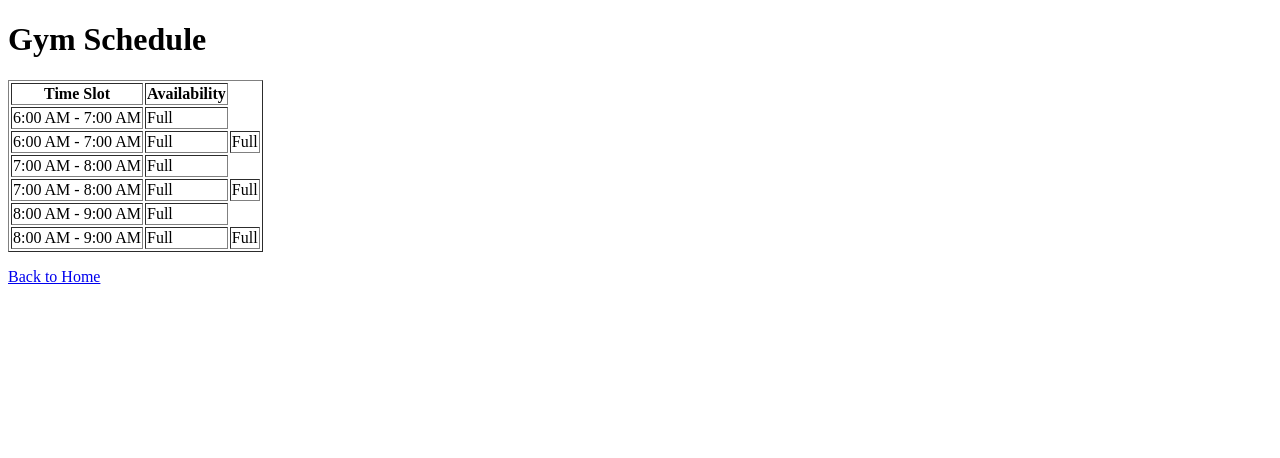
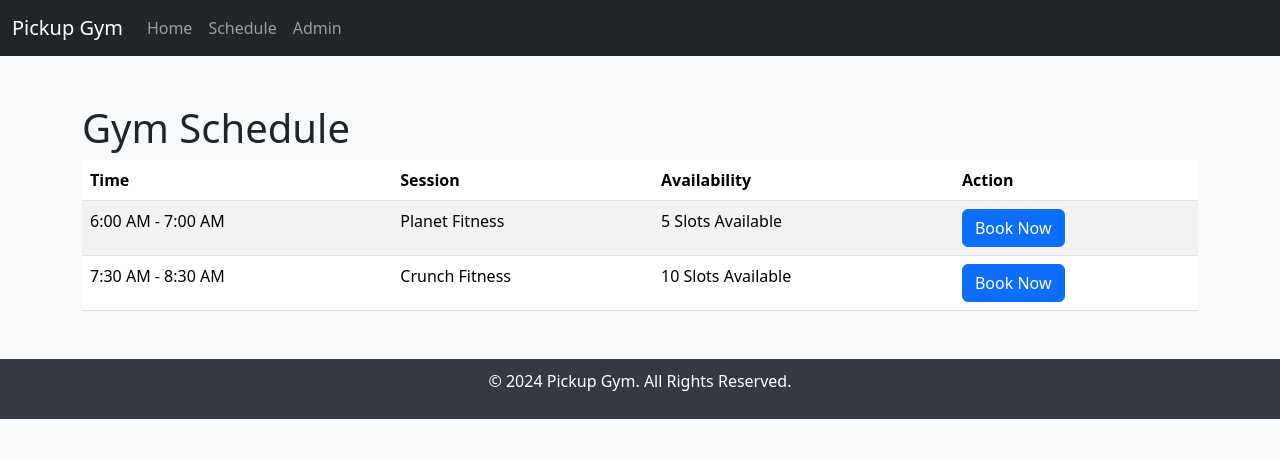
Before and after one commit to vedantparnaik/pickup_gym_website, a Flask app: page /schedule in a window 1280 px wide. Shown: the top 458 px of the page. Run offline with Flask 3, Linux system fonts and the light colour scheme; data comes from the database, SQL or seed files in the repository.

Commit message:
Updated About Us section and improved design

```diff
--- a/app.py
+++ b/app.py
@@ -1,7 +1,12 @@
-import sqlite3
-from flask import Flask, render_template
+from flask import Flask, render_template, request, redirect, url_for
 
 app = Flask(__name__)
+
+# Example schedule
+sessions = [
+    {"name": "Planet Fitness", "time": "6:00 AM - 7:00 AM", "slots": 5},
+    {"name": "Crunch Fitness", "time": "7:30 AM - 8:30 AM", "slots": 10},
+]
 
 @app.route("/")
 def home():
@@ -9,77 +14,17 @@ def home():
 
 @app.route("/schedule")
 def schedule():
-    # Connect to the database
-    conn = sqlite3.connect('gym_schedule.db')
-    cursor = conn.cursor()
+    return render_template("schedule.html", sessions=sessions)
 
-    # Fetch schedule data
-    cursor.execute("SELECT time_slot, availability FROM schedule")
-    schedule_data = cursor.fetchall()
-
-    conn.close()
-
-    return render_template("schedule.html", schedule=schedule_data)
-
-@app.route("/view_db")
-def view_db():
-    conn = sqlite3.connect('gym_schedule.db')
-    cursor = conn.cursor()
-    cursor.execute("SELECT * FROM schedule")
-    rows = cursor.fetchall()
-    conn.close()
-
-    # Render as an HTML table
-    html = "<h1>Database Contents</h1><table border='1'><tr><th>ID</th><th>Time Slot</th><th>Availability</th></tr>"
-    for row in rows:
-        html += f"<tr><td>{row[0]}</td><td>{row[1]}</td><td>{row[2]}</td></tr>"
-    html += "</table>"
-    return html
-
-from flask import request
-
-@app.route("/book_slot", methods=["POST"])
-def book_slot():
-    time_slot = request.form["time_slot"]
-
-    # Update availability in the database
-    conn = sqlite3.connect('gym_schedule.db')
-    cursor = conn.cursor()
-    cursor.execute("UPDATE schedule SET availability = ? WHERE time_slot = ?", ('Full', time_slot))
-    conn.commit()
-    conn.close()
-
-    return f"Successfully booked {time_slot}. <a href='/schedule'>Back to Schedule</a>"
-
-@app.route("/admin")
+@app.route("/admin", methods=["GET", "POST"])
 def admin():
-    conn = sqlite3.connect('gym_schedule.db')
-    cursor = conn.cursor()
-    cursor.execute("SELECT * FROM schedule")
-    schedule_data = cursor.fetchall()
-    conn.close()
-    return render_template("admin.html", schedule=schedule_data)
-
-
-@app.route("/edit_slot/<int:id>", methods=["GET", "POST"])
-def edit_slot(id):
-    conn = sqlite3.connect('gym_schedule.db')
-    cursor = conn.cursor()
-
     if request.method == "POST":
-        new_availability = request.form["availability"]
-        cursor.execute("UPDATE schedule SET availability = ? WHERE id = ?", (new_availability, id))
-        conn.commit()
-        conn.close()
-        return f"Successfully updated. <a href='/admin'>Back to Admin Panel</a>"
-
-    cursor.execute("SELECT * FROM schedule WHERE id = ?", (id,))
-    slot = cursor.fetchone()
-    conn.close()
-
-    return render_template("edit_slot.html", slot=slot)
-
-
+        session_name = request.form["session_name"]
+        time = request.form["time"]
+        slots = int(request.form["slots"])
+        sessions.append({"name": session_name, "time": time, "slots": slots})
+        return redirect(url_for("admin"))
+    return render_template("admin.html")
 
 if __name__ == "__main__":
     app.run(debug=True)
--- /dev/null
+++ b/templates/base.html
@@ -0,0 +1,56 @@
+<!DOCTYPE html>
+<html lang="en">
+<head>
+  <meta charset="UTF-8">
+  <meta name="viewport" content="width=device-width, initial-scale=1.0">
+  <title>{% block title %}Pickup Gym{% endblock %}</title>
+  <link href="https://cdn.jsdelivr.net/npm/bootstrap@5.3.0-alpha1/dist/css/bootstrap.min.css" rel="stylesheet">
+  <style>
+    body {
+      background-color: #f8f9fa;
+    }
+    .hero {
+      background: url('/static/gym2.jpg') no-repeat center center/cover;
+      height: 50vh;
+      color: white;
+      text-align: center;
+      display: flex;
+      justify-content: center;
+      align-items: center;
+      flex-direction: column;
+    }
+    footer {
+      text-align: center;
+      padding: 10px 0;
+      background-color: #343a40;
+      color: white;
+    }
+  </style>
+</head>
+<body>
+  <nav class="navbar navbar-expand-lg navbar-dark bg-dark">
+    <div class="container-fluid">
+      <a class="navbar-brand" href="/">Pickup Gym</a>
+      <button class="navbar-toggler" type="button" data-bs-toggle="collapse" data-bs-target="#navbarNav">
+        <span class="navbar-toggler-icon"></span>
+      </button>
+      <div class="collapse navbar-collapse" id="navbarNav">
+        <ul class="navbar-nav">
+          <li class="nav-item"><a class="nav-link" href="/">Home</a></li>
+          <li class="nav-item"><a class="nav-link" href="/schedule">Schedule</a></li>
+          <li class="nav-item"><a class="nav-link" href="/admin">Admin</a></li>
+        </ul>
+      </div>
+    </div>
+  </nav>
+
+  {% block content %}
+  {% endblock %}
+
+  <footer>
+    <p>&copy; 2024 Pickup Gym. All Rights Reserved.</p>
+  </footer>
+
+  <script src="https://cdn.jsdelivr.net/npm/bootstrap@5.3.0-alpha1/dist/js/bootstrap.bundle.min.js"></script>
+</body>
+</html>
--- a/templates/schedule.html
+++ b/templates/schedule.html
@@ -1,40 +1,31 @@
-<!DOCTYPE html>
-<html lang="en">
-<head>
-    <meta charset="UTF-8">
-    <meta name="viewport" content="width=device-width, initial-scale=1.0">
-    <title>Gym Schedule</title>
-</head>
-<body>
+{% extends "base.html" %}
+
+{% block title %}Schedule - Pickup Gym{% endblock %}
+
+{% block content %}
+<div class="container my-5">
   <h1>Gym Schedule</h1>
-    <table border="1">
+  <table class="table table-striped">
+    <thead>
       <tr>
-            <th>Time Slot</th>
+        <th>Time</th>
+        <th>Session</th>
         <th>Availability</th>
+        <th>Action</th>
       </tr>
-        {% for time_slot, availability in schedule %}
+    </thead>
+    <tbody>
+      {% for session in sessions %}
       <tr>
-            <td>{{ time_slot }}</td>
-            <td>{{ availability }}</td>
+        <td>{{ session.time }}</td>
+        <td>{{ session.name }}</td>
+        <td>{{ session.slots }} Slots Available</td>
+        <td>
+          <a href="/book?session={{ session.name }}" class="btn btn-primary">Book Now</a>
+        </td>
       </tr>
-
-        <tr>
-            <td>{{ time_slot }}</td>
-            <td>{{ availability }}</td>
-            {% if availability == 'Available' %}
-            <td>
-                <form action="/book_slot" method="POST">
-                    <input type="hidden" name="time_slot" value="{{ time_slot }}">
-                    <button type="submit">Book</button>
-                </form>
-            </td>
-            {% else %}
-            <td>Full</td>
-            {% endif %}
-        </tr>
-
       {% endfor %}
+    </tbody>
   </table>
-    <p><a href="/">Back to Home</a></p>
-</body>
-</html>
+</div>
+{% endblock %}
```
Also changed, not shown: templates/admin.html (+25 -17 lines), templates/home.html (+16 -13 lines), pictures/Admin Page.png (added), pictures/Landing Page.png (added), pictures/Schedule Page.png (added), static/gym2.jpg (added), 2 other files. Lines whose indentation alone changed are shown as unchanged.
